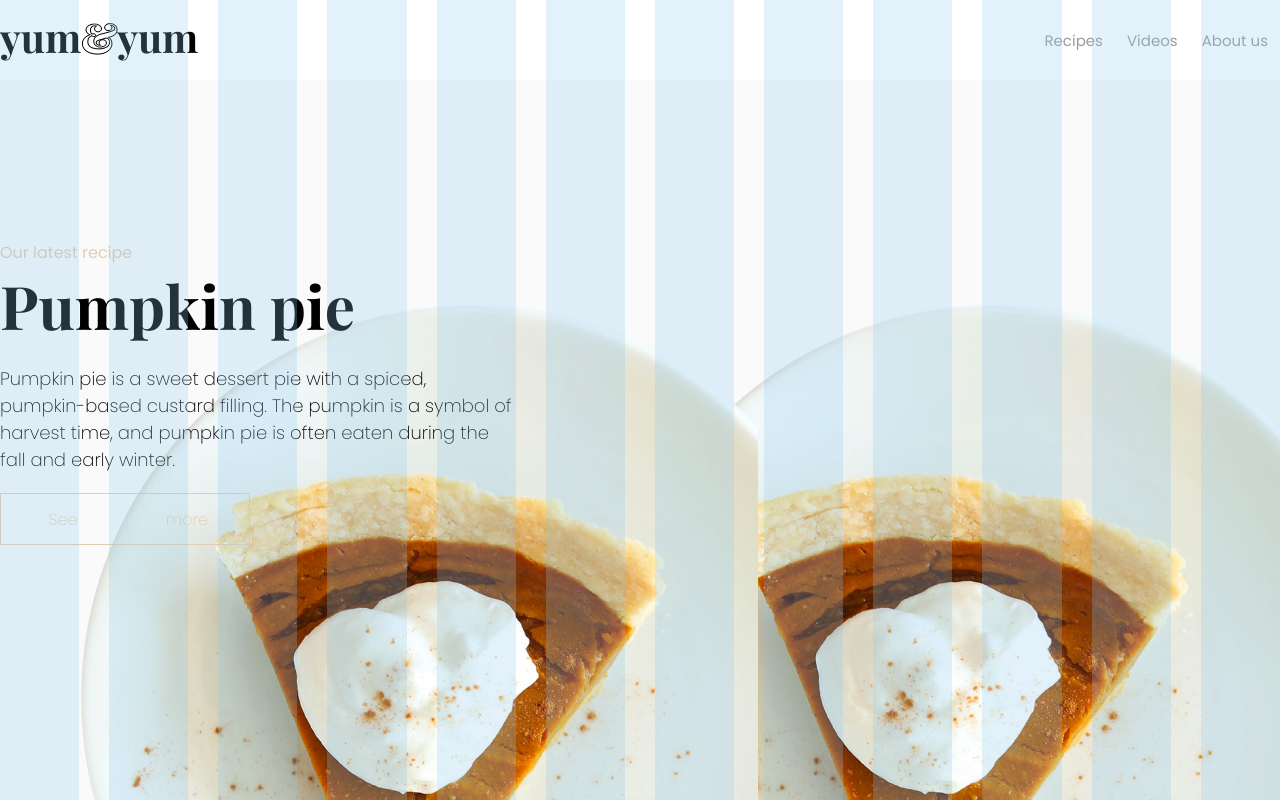
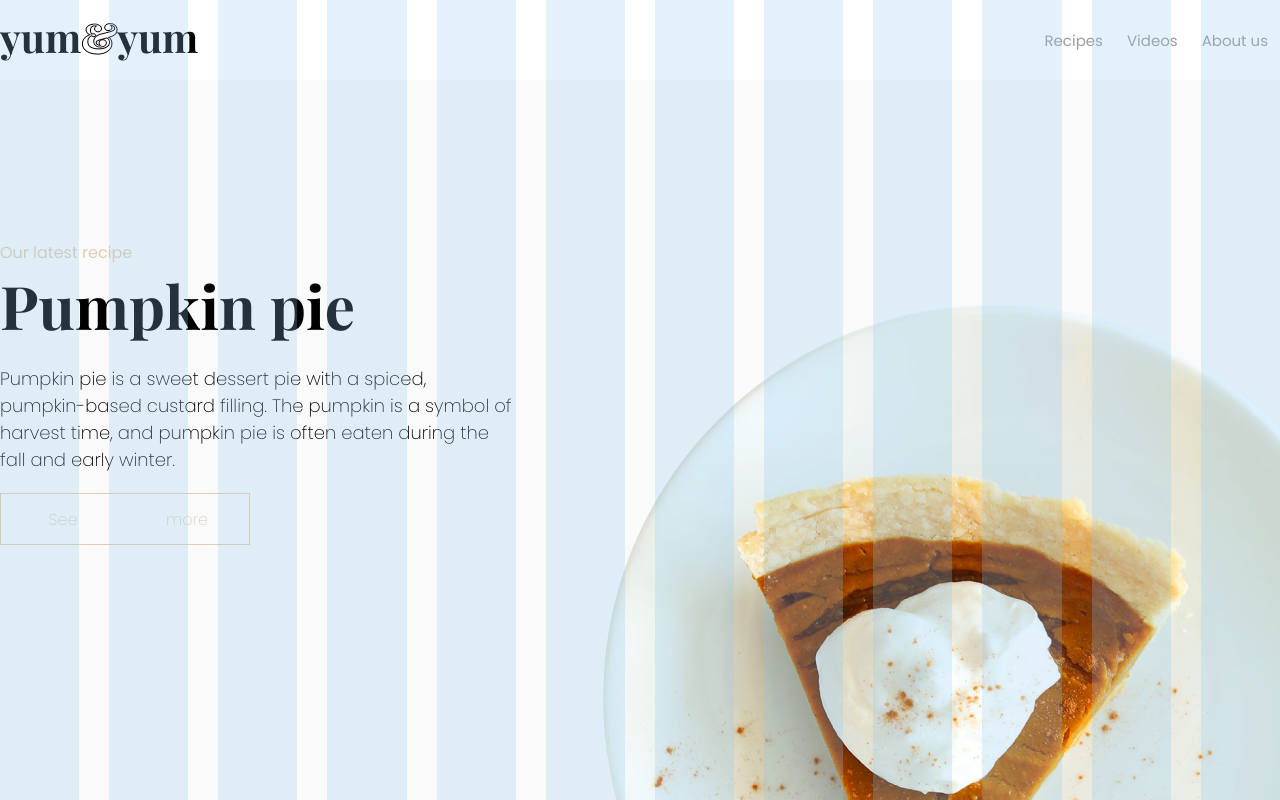
Before and after one commit to TryggviF/vef1-2020-h1, a website: page index.html in a window 1280 px wide. Shown: the top 800 px of the page. Drawn offline with nearby package versions, Linux system fonts and the light colour scheme; files that its build step writes are made by us from their sources.

Commit message:
laga smá villu

```diff
--- a/index.html
+++ b/index.html
@@ -52,19 +52,6 @@
     </div>
   </div>
   </header>
-  <section class="hero-section">
-    <div class="hero-section__text center-text-sm">
-      <h4>Our latest recipe</h4>
-      <h1>Pumpkin pie</h1>
-      <p>Pumpkin pie is a sweet dessert pie with a spiced, pumpkin-based custard filling. The pumpkin is a symbol of
-        harvest time, and pumpkin pie is often eaten during the fall and early winter.</p>
-      <button class="button-split">
-        <p>See </p>
-        <p>more</p>
-      </button>
-    </div>
-    <div class="hero-section__image"><img src="img/pumpkin-pie.png" alt=""></div>
-  </section>
   <main class="grid">
     <section class="hero-section">
       <div class="hero-section__text center-text-sm">
```
